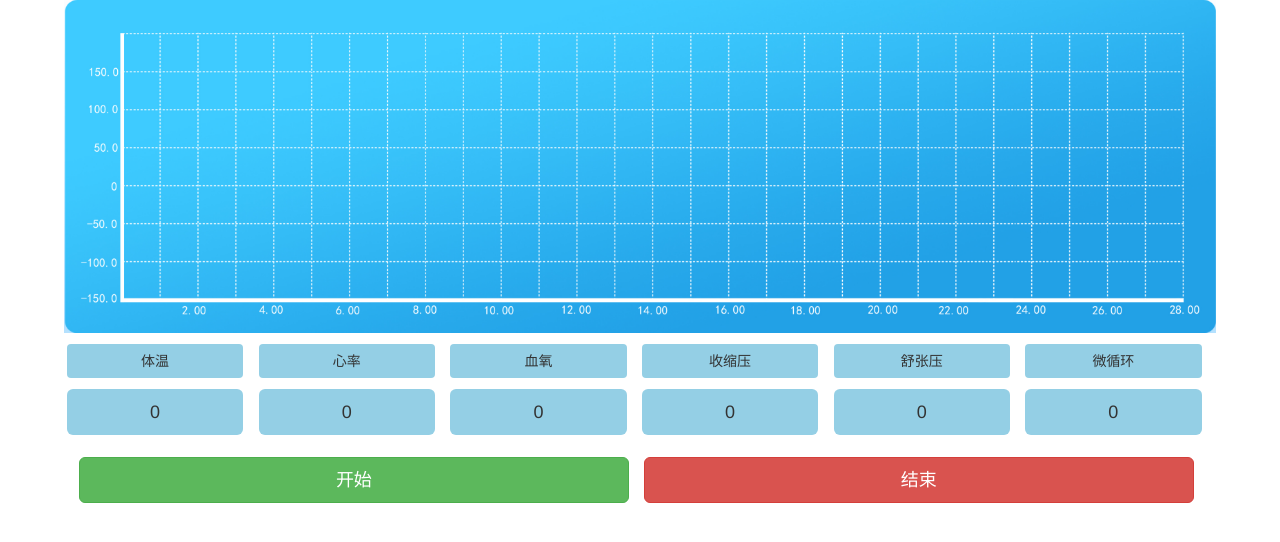
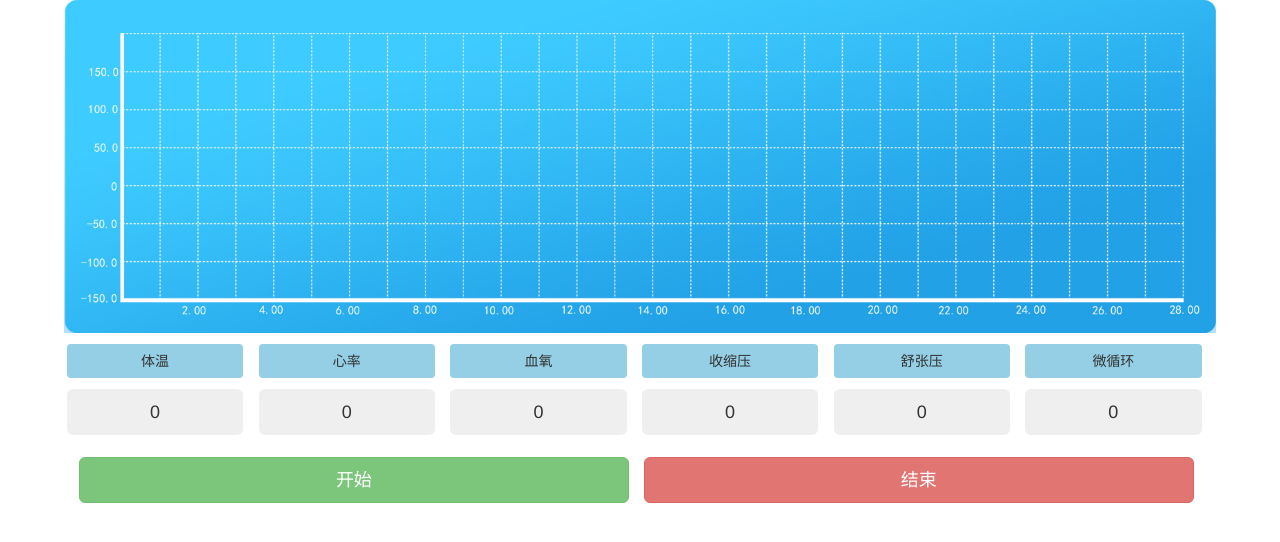
Before and after one commit to sunyd1006/catarc, a Flask app: page / in a window 1280 px wide. Shown: the part 117-659 px from the top of the page. Run offline with Flask 2, Linux system fonts and the light colour scheme; some libraries are stand-ins or nearby versions.

Commit message:
to update index:bgcolor

```diff
--- a/templates/index.html
+++ b/templates/index.html
@@ -48,17 +48,17 @@
             <button type="button" class="btn btn-defult " style=" background: #94cfe5;  width: 15.3%; margin-right: 1%">微循环</button>
         </div>
         <div class="row" style="margin-top: 1%; text-align:center">
-            <button id='temperature' type="button" class="btn btn-defult btn-lg   " style=" background: #94cfe5;  width: 15.3%; margin-right: 1%">0</button>
-            <button id='heartRate' type="button" class="btn btn-defult btn-lg " style=" background: #94cfe5;  width: 15.3%; margin-right: 1%">0</button>
-            <button id='bloodOxygen' type="button" class="btn btn-defult btn-lg " style=" background: #94cfe5;  width: 15.3%; margin-right: 1%">0</button>
-            <button id='systolicBp' type="button" class="btn btn-defult btn-lg " style=" background: #94cfe5;  width: 15.3%; margin-right: 1%">0</button>
-            <button id='diastolicBp' type="button" class="btn btn-defult btn-lg  " style=" background: #94cfe5;  width: 15.3%; margin-right: 1%">0</button>
-            <button id='microcirculation' type="button" class="btn btn-defult btn-lg  " style=" background: #94cfe5;  width: 15.3%; margin-right: 1%">0</button>
+            <button id='temperature' type="button" class="btn btn-defult btn-lg   " style=" width: 15.3%; margin-right: 1%">0</button>
+            <button id='heartRate' type="button" class="btn btn-defult btn-lg " style="width: 15.3%; margin-right: 1%">0</button>
+            <button id='bloodOxygen' type="button" class="btn btn-defult btn-lg " style=" width: 15.3%; margin-right: 1%">0</button>
+            <button id='systolicBp' type="button" class="btn btn-defult btn-lg " style=" width: 15.3%; margin-right: 1%">0</button>
+            <button id='diastolicBp' type="button" class="btn btn-defult btn-lg  " style=" width: 15.3%; margin-right: 1%">0</button>
+            <button id='microcirculation' type="button" class="btn btn-defult btn-lg  " style=" width: 15.3%; margin-right: 1%">0</button>
         </div>
     </div>
     <div class="container" style="width: 90%; height: 90%;">
-        <button type="button" id="start" class="btn btn-success btn-lg " style=" width:49%;   margin-top:2%; margin-right: 1%; ">开始</button>
-        <button type="button" id="end" class="btn btn-danger btn-lg " style="width: 49%; margin-top:2%; ">结束</button>
+        <button type="button" id="start" class="btn btn-success btn-lg " style=" width:49%; opacity: 0.8;  margin-top:2%; margin-right: 1%; ">开始</button>
+        <button type="button" id="end" class="btn btn-danger btn-lg " style="width: 49%; opacity: 0.8; margin-top:2%; ">结束</button>
     </div>
     <!-- JavaScript 放置在文档最后面可以使页面加载速度更快 -->
     <!-- 可选: 包含 jQuery 库 -->
@@ -85,24 +85,6 @@
             var temprature_itv;
             var heartRate_jf11_ch340_itv;
             var drawHeartRateWave_itv;
-
-            // function: to get the model Gymcu_CP210x's data
-            // fraqucy:  per 1s because we get data from model per 1s
-            // data source: Gymcu_CP210x
-            function getGYmcu_CP210x() {
-                $.ajax({
-                    url: "/startGymcu/",
-                    type: "POST",
-                    dataType: "json",
-                    async: false,
-                    success: function (data) {
-                        $('#temperature').html(data['to']);
-                    },
-                    error: function (XMLHttpRequest, textStatus, errorThrown) {
-                        console.log('/start/ encounters some problem.');
-                    }
-                })
-            }
 
             // 功能：绘制心率波
             // 频率：每隔 1.28/64 = 0.02 s 绘制一部分
@@ -177,6 +159,39 @@
                             $('#diastolicBp').html(data['diastolicBp']);
                             $('#systolicBp').html(data['systolicBp']);
                             $('#microcirculation').html(data['microcirculation']);
+
+                            // 设置背景颜色
+                            $('#heartRate').removeClass();
+                            if (data['heartRate'] < 60 || data['heartRate'] > 100) {
+                                $('#heartRate').addClass('btn btn-danger btn-lg');
+                            } else {
+                                $('#heartRate').addClass('btn btn-success btn-lg');
+                            }
+
+                            $('#bloodOxygen').removeClass();
+                            if (data['tbloodOxygeno'] < 94) {
+                                $('#bloodOxygen').addClass('btn btn-danger btn-lg');
+                            } else {
+                                $('#bloodOxygen').addClass('btn btn-success btn-lg');
+                            }
+                            // 收缩压
+                            $('#systolicBp').removeClass();
+                            if (data['systolicBp'] < 90 || data['systolicBp'] > 139) {
+                                $('#systolicBp').addClass('btn btn-danger btn-lg');
+                            } else {
+                                $('#systolicBp').addClass('btn btn-success btn-lg');
+                            }
+                            // 舒展压
+                            $('#diastolicBp').removeClass();
+                            if (data['diastolicBp'] < 60  || data['diastolicBp'] > 89 ) {
+                                $('#diastolicBp').addClass('btn btn-danger btn-lg');
+                            } else {
+                                $('#diastolicBp').addClass('btn btn-success btn-lg');
+                            }
+
+                            // 微循环没有指标
+                            $('#microcirculation').removeClass();
+                            $('#microcirculation').addClass('btn btn-success btn-lg');
                         }
                     },
                     error: function (XMLHttpRequest, textStatus, errorThrown) {
@@ -187,6 +202,32 @@
                 for (acdata_index = 0; acdata_index < 64; acdata_index++) {
                     drawCanvas(acdata_index);
                 }
+            }
+
+            // function: to get the model Gymcu_CP210x's data
+            // fraqucy:  per 1s because we get data from model per 1s
+            // data source: Gymcu_CP210x
+            function getGYmcu_CP210x() {
+                $.ajax({
+                    url: "/startGymcu/",
+                    type: "POST",
+                    dataType: "json",
+                    async: false,
+                    success: function (data) {
+                        tem = $('#temperature');
+                        tem.html(data['to']);
+                        // 清楚标签样式
+                        tem.removeClass();
+                        if (data['to'] < 36.2 || data['to'] > 37.2) {
+                            tem.addClass('btn btn-danger btn-lg');
+                        } else {
+                            tem.addClass('btn btn-success btn-lg');
+                        }
+                    },
+                    error: function (XMLHttpRequest, textStatus, errorThrown) {
+                        console.log('/start/ encounters some problem.');
+                    }
+                })
             }
 
             function temp_run() {
```
